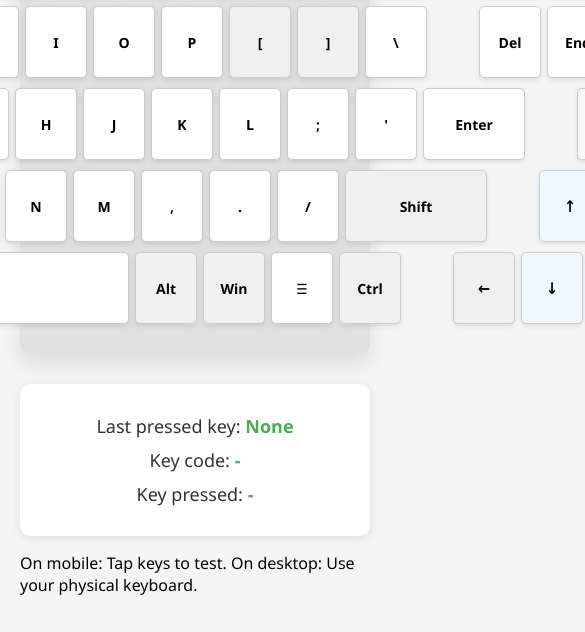
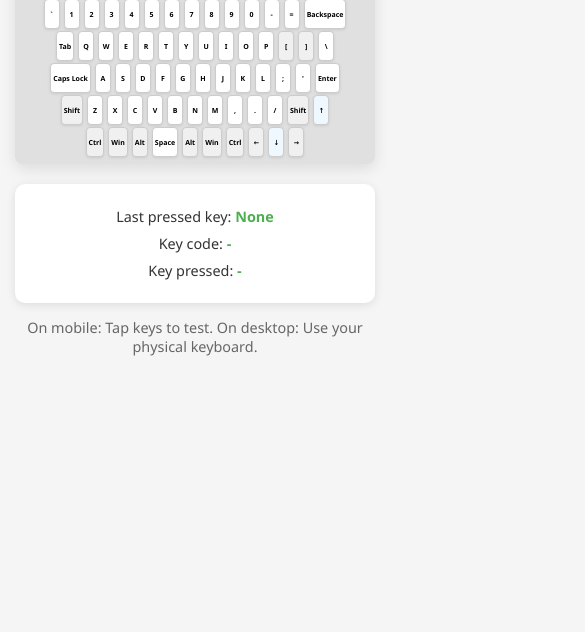
Before and after one commit to SoumaCh03/Keyboard-Tester, a plain HTML site: page index.html in a window 390 px wide. Shown: the part 292-924 px from the top of the page, 585 px wide, since content can reach past the window. After the commit the page ends 864 px from the top, so only its background shows below. Drawn offline with Linux system fonts and the light colour scheme.

Commit message:
styles.css

```diff
--- a/styles.css
+++ b/styles.css
@@ -1,8 +1,14 @@
+:root {
+    --key-size: 40px;
+    --key-gap: 3px;
+    --key-font-size: 14px;
+}
+
 body {
     font-family: 'Segoe UI', Tahoma, Geneva, Verdana, sans-serif;
     background-color: #f5f5f5;
     margin: 0;
-    padding: 20px;
+    padding: 10px;
     display: flex;
     justify-content: center;
     align-items: center;
@@ -10,49 +16,57 @@ body {
 }
 
 .container {
+    width: 100%;
     max-width: 1200px;
-    width: 100%;
+    padding: 10px;
+    box-sizing: border-box;
 }
 
 h1 {
     text-align: center;
     color: #333;
-    margin-bottom: 30px;
+    margin: 10px 0;
+    font-size: clamp(1.5rem, 4vw, 2rem);
 }
 
 .keyboard {
     background-color: #e0e0e0;
     border-radius: 10px;
-    padding: 20px;
-    box-shadow: 0 10px 20px rgba(0, 0, 0, 0.1);
+    padding: 10px;
+    box-shadow: 0 5px 15px rgba(0, 0, 0, 0.1);
     display: flex;
     flex-direction: column;
+    overflow-x: auto;
 }
 
 .row {
     display: flex;
-    margin-bottom: 10px;
+    margin-bottom: var(--key-gap);
     justify-content: center;
+    flex-wrap: nowrap;
+    min-width: min-content;
 }
 
 .key {
     background-color: #fff;
     border: 1px solid #ccc;
-    border-radius: 5px;
-    padding: 15px 10px;
-    margin: 0 3px;
+    border-radius: 4px;
+    padding: 5px;
+    margin: 0 var(--key-gap);
     text-align: center;
-    font-size: 14px;
+    font-size: var(--key-font-size);
     font-weight: bold;
-    min-width: 40px;
-    height: 40px;
+    min-width: var(--key-size);
+    height: var(--key-size);
     display: flex;
     justify-content: center;
     align-items: center;
-    box-shadow: 0 2px 5px rgba(0, 0, 0, 0.1);
+    box-shadow: 0 1px 3px rgba(0, 0, 0, 0.1);
     transition: all 0.1s ease;
     cursor: pointer;
     user-select: none;
+    flex-shrink: 0;
+    box-sizing: border-box;
 }
 
 .key:hover {
@@ -67,40 +81,40 @@ h1 {
 }
 
 .wide {
-    min-width: 80px;
+    min-width: calc(var(--key-size) * 2);
 }
 
 .x-wide {
-    min-width: 100px;
+    min-width: calc(var(--key-size) * 2.5);
 }
 
 .xx-wide {
-    min-width: 120px;
+    min-width: calc(var(--key-size) * 3);
 }
 
 .xxx-wide {
-    min-width: 300px;
+    min-width: calc(var(--key-size) * 7.5);
 }
 
 .spacer {
     background-color: transparent;
     box-shadow: none;
     border: none;
-    min-width: 20px;
+    min-width: calc(var(--key-size) / 2);
 }
 
 .output {
-    margin-top: 30px;
-    padding: 20px;
+    margin-top: 20px;
+    padding: 15px;
     background-color: #fff;
     border-radius: 10px;
     box-shadow: 0 2px 10px rgba(0, 0, 0, 0.1);
     text-align: center;
+    font-size: clamp(0.9rem, 3vw, 1rem);
 }
 
 .output p {
-    font-size: 18px;
-    margin: 10px 0;
+    margin: 8px 0;
     color: #333;
 }
 
@@ -109,24 +123,156 @@ h1 {
     color: #4CAF50;
 }
 
-/* Special styling for numpad keys */
+.mobile-notice {
+    text-align: center;
+    margin-top: 15px;
+    font-size: 0.9rem;
+    color: #666;
+    display: none;
+}
+
+/* Special key styling */
 .key[data-key^="Numpad"] {
     background-color: #f8f8f8;
 }
 
-/* Arrow keys styling */
 .key[data-key^="Arrow"] {
     background-color: #f0f8ff;
-    font-size: 16px;
 }
 
-/* Function keys styling */
 .key[data-key^="F"] {
     background-color: #fff8f8;
 }
 
-/* Modifier keys styling */
 .key[data-key$="Left"],
 .key[data-key$="Right"] {
     background-color: #f0f0f0;
 }
+
+/* Responsive adjustments */
+@media (max-width: 1200px) {
+    :root {
+        --key-size: 35px;
+        --key-font-size: 12px;
+    }
+
+    .key {
+        padding: 3px;
+    }
+
+    .xxx-wide {
+        min-width: calc(var(--key-size) * 6);
+    }
+}
+
+@media (max-width: 900px) {
+    :root {
+        --key-size: 30px;
+        --key-font-size: 10px;
+    }
+
+    .key {
+        padding: 2px;
+    }
+
+    .xxx-wide {
+        min-width: calc(var(--key-size) * 5);
+    }
+
+    /* Hide some keys on smaller screens */
+    .key[data-key="PrintScreen"],
+    .key[data-key="ScrollLock"],
+    .key[data-key="Pause"] {
+        display: none;
+    }
+}
+
+@media (max-width: 768px) {
+    .container {
+        padding: 5px;
+    }
+
+    .keyboard {
+        padding: 5px;
+        border-radius: 8px;
+    }
+
+    .mobile-notice {
+        display: block;
+    }
+
+    /* Simplify the keyboard for mobile */
+    .key[data-key^="F"] {
+        display: none;
+    }
+
+    .spacer:not(:first-child) {
+        display: none;
+    }
+
+    .key[data-key="ContextMenu"] {
+        display: none;
+    }
+}
+
+@media (max-width: 600px) {
+    :root {
+        --key-size: 25px;
+        --key-font-size: 8px;
+        --key-gap: 2px;
+    }
+
+    .key {
+        min-width: calc(var(--key-size) * 0.9);
+        height: calc(var(--key-size) * 1.2);
+    }
+
+    .wide {
+        min-width: calc(var(--key-size) * 1.5);
+    }
+
+    .x-wide {
+        min-width: calc(var(--key-size) * 2);
+    }
+
+    .xx-wide {
+        min-width: calc(var(--key-size) * 2.5);
+    }
+
+    .xxx-wide {
+        min-width: calc(var(--key-size) * 4);
+    }
+
+    /* Hide numpad on very small screens */
+    .key[data-key^="Numpad"],
+    .key[data-key="NumLock"],
+    .key[data-key="NumpadDivide"],
+    .key[data-key="NumpadMultiply"],
+    .key[data-key="NumpadSubtract"],
+    .key[data-key="NumpadAdd"],
+    .key[data-key="NumpadEnter"] {
+        display: none;
+    }
+}
+
+@media (max-width: 400px) {
+    :root {
+        --key-size: 20px;
+        --key-font-size: 7px;
+    }
+
+    .key {
+        min-width: calc(var(--key-size) * 0.8);
+        height: calc(var(--key-size) * 1.5);
+    }
+
+    /* Further simplify for tiny screens */
+    .key[data-key="Insert"],
+    .key[data-key="Delete"],
+    .key[data-key="Home"],
+    .key[data-key="End"],
+    .key[data-key="PageUp"],
+    .key[data-key="PageDown"] {
+        display: none;
+    }
+}
```
